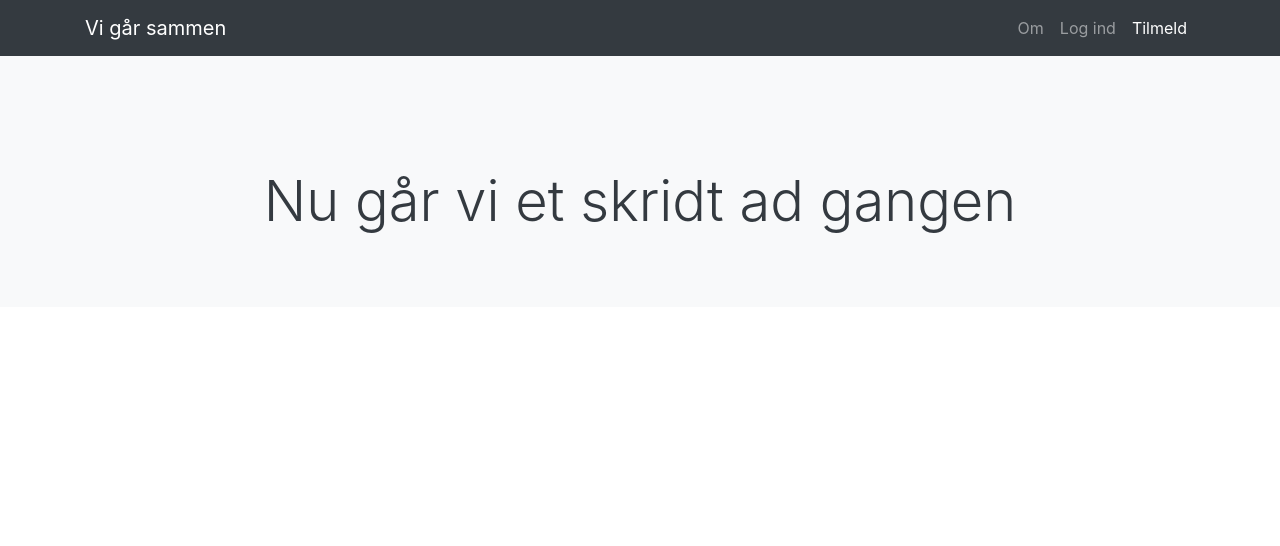
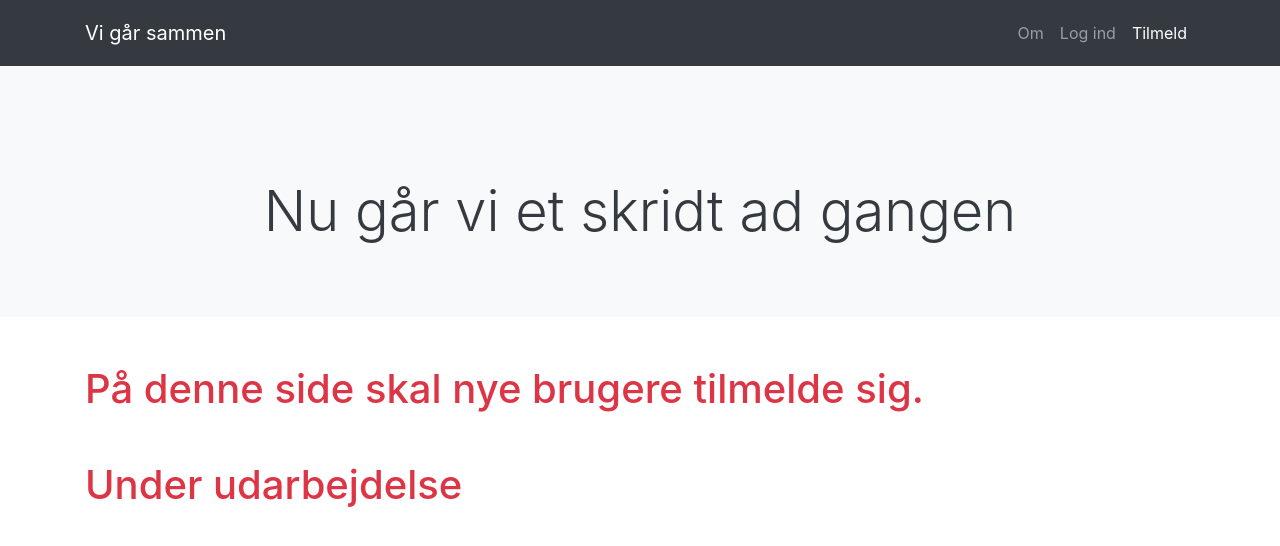
Before and after one commit to tfsn86/nu-gaar-vi, a React (Create React App) app: page /signup in a window 1280 px wide. Shown: the top 546 px of the page. Built offline with nearby package versions, Linux system fonts and the light colour scheme.

Commit message:
User sign in and User sign up component created. Needs more work!

```diff
--- a/src/App.js
+++ b/src/App.js
@@ -1,8 +1,11 @@
 import './App.css';
+import { BrowserRouter as Router, Switch, Route } from 'react-router-dom';
+
 import Header from './components/Header';
 import TempStepCounter from './components/TempStepCounter';
 import About from './components/About';
-import { BrowserRouter as Router, Switch, Route } from 'react-router-dom';
+import UserSignIn from './components/UserSignIn';
+import UserSignUp from './components/UserSignUp';
 
 function App() {
 	return (
@@ -12,6 +15,8 @@
 				<Switch>
 					<Route exact path="/" component={TempStepCounter} />
 					<Route path="/about" component={About} />
+					<Route path="/signin" component={UserSignIn} />
+					<Route path="/signup" component={UserSignUp} />
 				</Switch>
 			</>
 		</Router>
--- a/src/components/About.js
+++ b/src/components/About.js
@@ -1,8 +1,8 @@
 function About() {
 	return (
 		<>
-			<div className="container">
-				<h1>Holdet</h1>
+			<div className="container mt-5">
+				<h1>Skattebasserne</h1>
 				<ul>
 					<li>Torben</li>
 					<li>Rikke</li>
--- a/src/components/Header.js
+++ b/src/components/Header.js
@@ -6,7 +6,12 @@
 			{/* Navigation bar */}
 			<nav className="navbar navbar-expand-lg navbar-dark bg-dark">
 				<div className="container">
-					<li className="navbar-brand">Vi går sammen</li>
+					<li className="navbar-brand">
+						<NavLink className="navbar-brand" to="/">
+							{' '}
+							Vi går sammen
+						</NavLink>
+					</li>
 					<div className="ml-auto">
 						<button
 							className="navbar-toggler"
@@ -42,9 +47,9 @@
 				</div>
 			</nav>
 			{/* Jumbotron */}
-			<div class="jumbotron jumbotron-fluid bg-light text-dark mb-2">
-				<div class="container text-sm-center pt-5">
-					<h1 class="display-4">Nu går vi et skridt ad gangen</h1>
+			<div className="jumbotron jumbotron-fluid bg-light text-dark mb-2">
+				<div className="container text-sm-center pt-5">
+					<h1 className="display-4">Nu går vi et skridt ad gangen</h1>
 				</div>
 			</div>
 		</>
--- /dev/null
+++ b/src/components/UserSignIn.js
@@ -0,0 +1,16 @@
+function UserSignIn() {
+	return (
+		<>
+			<div className="container mt-5 text-danger">
+				<h1>
+					På denne side skal brugere logge ind.
+					<br />
+					<br />
+					Under udarbejdelse
+				</h1>
+			</div>
+		</>
+	);
+}
+
+export default UserSignIn;
--- /dev/null
+++ b/src/components/UserSignUp.js
@@ -0,0 +1,16 @@
+function UserSignUp() {
+	return (
+		<>
+			<div className="container mt-5 text-danger">
+				<h1>
+					På denne side skal nye brugere tilmelde sig.
+					<br />
+					<br />
+					Under udarbejdelse
+				</h1>
+			</div>
+		</>
+	);
+}
+
+export default UserSignUp;
```
